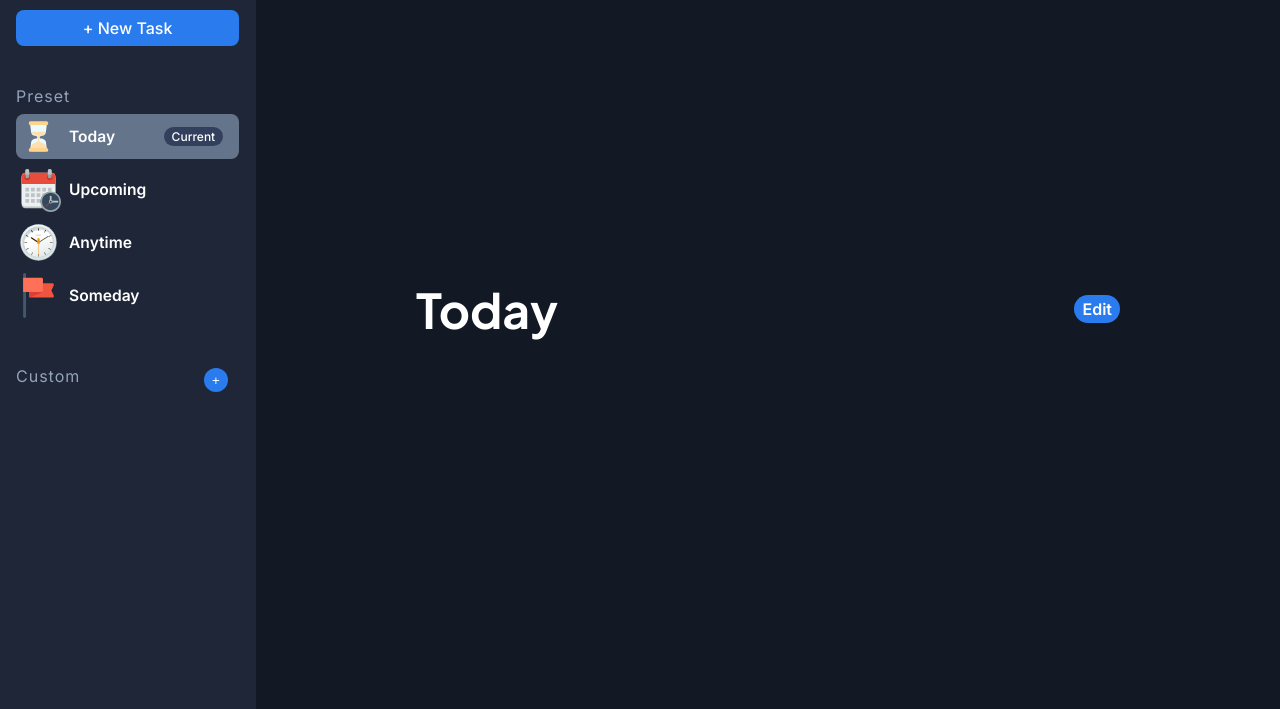
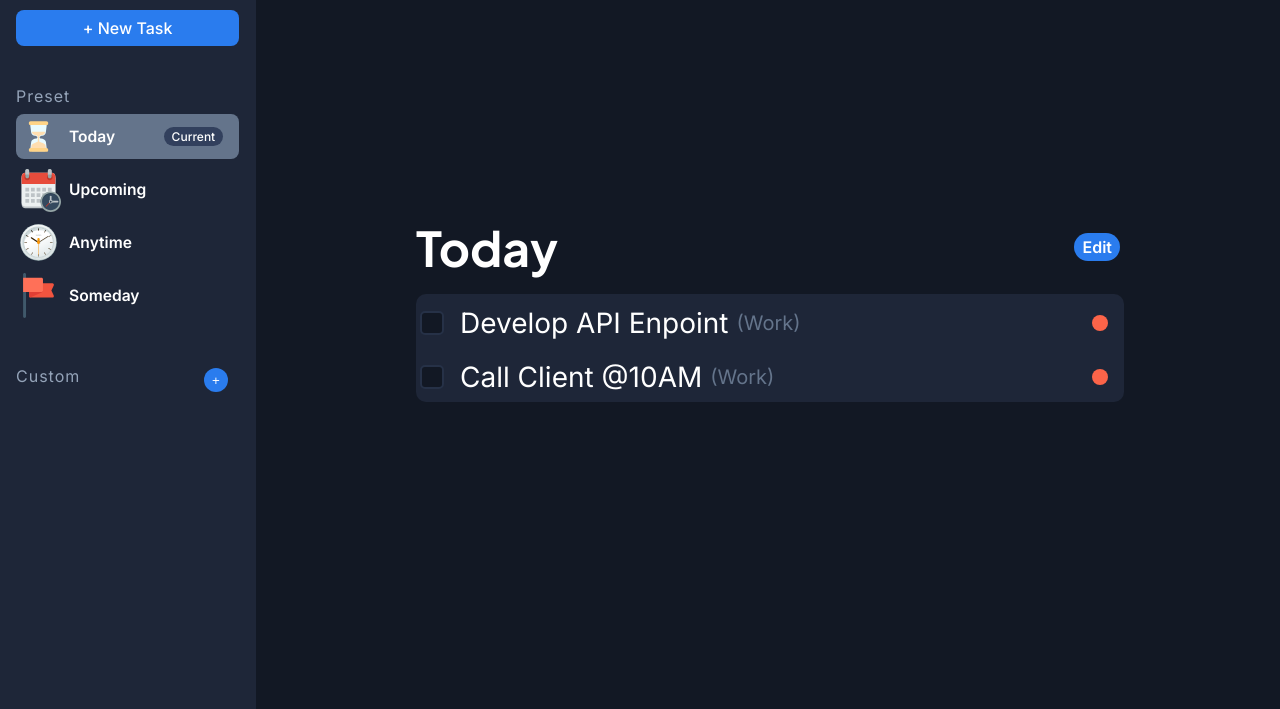
Before and after one commit to JayceDevelops/Get-It-Done, a website built with webpack: page src/template.html in a window 1280 px wide. Shown: the part 91-800 px from the top of the page. Built offline with nearby package versions, Linux system fonts and the light colour scheme.

Commit message:
Styled the tasks just need to make the logic for adding and displaying tasks.

```diff
--- a/src/styling/main.css
+++ b/src/styling/main.css
@@ -19,7 +19,7 @@
   /* Urgency Levels */
   --urgent: rgb(252, 100, 73);
   --slight-urgent: rgb(244, 244, 133);
-  --not-urgent: rgb(53, 140, 53);
+  --not-urgent: #2A7CEE;
 
 
   /* Fonts */
@@ -199,8 +199,9 @@ img {
 
 main {
     display: flex;
-    align-items: center;
-    justify-content: start;
+    align-items: start;
+    justify-content: center;
+    flex-direction: column;
 
     padding-left: 10rem;
     padding-right: 10rem;
@@ -230,15 +231,96 @@ main > .mainHeading > h3 {
     cursor: pointer;
 }
 
-main > .mainHeading > img {
-    width: 25px;
-    height: 25px;
+main > .tasks {
+    margin-top: 1rem;
+    padding: 0.5rem 0 0.5rem 0.25rem;
+
+    width: 100%;
+
+    background-color: var(--bg-sidebar);
+    border-radius: 10px;
+
+    display: flex;
+    justify-content: center;
+    align-items: start;
+    flex-direction: column;
+    gap: 1rem;
+}
+
+main > .tasks > .task {
+    display: grid;
+    grid-template-columns: auto auto;
+    width: 100%;
+    padding-top: 0.25rem;
+}
+
+main > .tasks > .task > .content {
+    display: flex;
+    align-items: center;
+    justify-content: start;
+
+    flex-direction: row;
+}
+
+input[type="checkbox"]{
+    height: 1.5rem;
+    width: 1.5rem;
+
+    appearance: none;
+    background-color: var(--bg-main);
+
+    border: 2px solid var(--bg-surface);
+    border-radius: 5px;
 
     cursor: pointer;
 
-    background-color: var(--accent-primary);
+    display: flex;
+    align-items: center;
+    justify-content: center;
+}
+
+input[type="checkbox"]:checked::after{
+    content: "✓";
+    font-size: 1.5rem;
+    font-weight: 700;
+    color: var(--accent-primary);
+}
+
+main > .tasks > .task > .content > h1 {
+    font-family: var(--font-body);
+    font-size: 1.75rem;
+    padding-left: 1rem;
+    font-weight: 400;
+    color: var(--text-primary);
+}
+
+main > .tasks > .task > .content > h2 {
+    font-family: var(--font-body);
+    font-size: 1.25rem;
+    font-weight: 400;
+
+
+    padding-left: 0.5rem;
+    color: var(--text-muted);
+}
+
+main > .tasks > .task > .urgency {
+    display: flex;
+    justify-content: end;
+    align-items: center;
+
+    width: 100%;
+}
+
+main > .tasks > .task > .urgency > .color{
+    width: 1rem;
+    height: 1rem;
+
+    background-color: var(--urgent);
+
     border-radius: 100px;
-    padding: 0.25rem;
+    margin-right: 1rem;
+
 }
 
 .modal {
--- a/src/template.html
+++ b/src/template.html
@@ -17,7 +17,26 @@
                 <h3>Edit</h3>
             </div>
             <div class="tasks">
-
+                <div class="task">
+                    <div class="content">
+                        <input type="checkbox" name="hello" value="Run">
+                        <h1>Develop API Enpoint</h1>
+                        <h2>(Work)</h2>
+                    </div>
+                    <div class="urgency">
+                        <div class="color"></div>
+                    </div>
+                </div>
+                <div class="task">
+                    <div class="content">
+                        <input type="checkbox" name="hello" value="Run">
+                        <h1>Call Client @10AM</h1>
+                        <h2>(Work)</h2>
+                    </div>
+                    <div class="urgency">
+                        <div class="color"></div>
+                    </div>
+                </div>
             </div>
         </main>
     </div>
```
